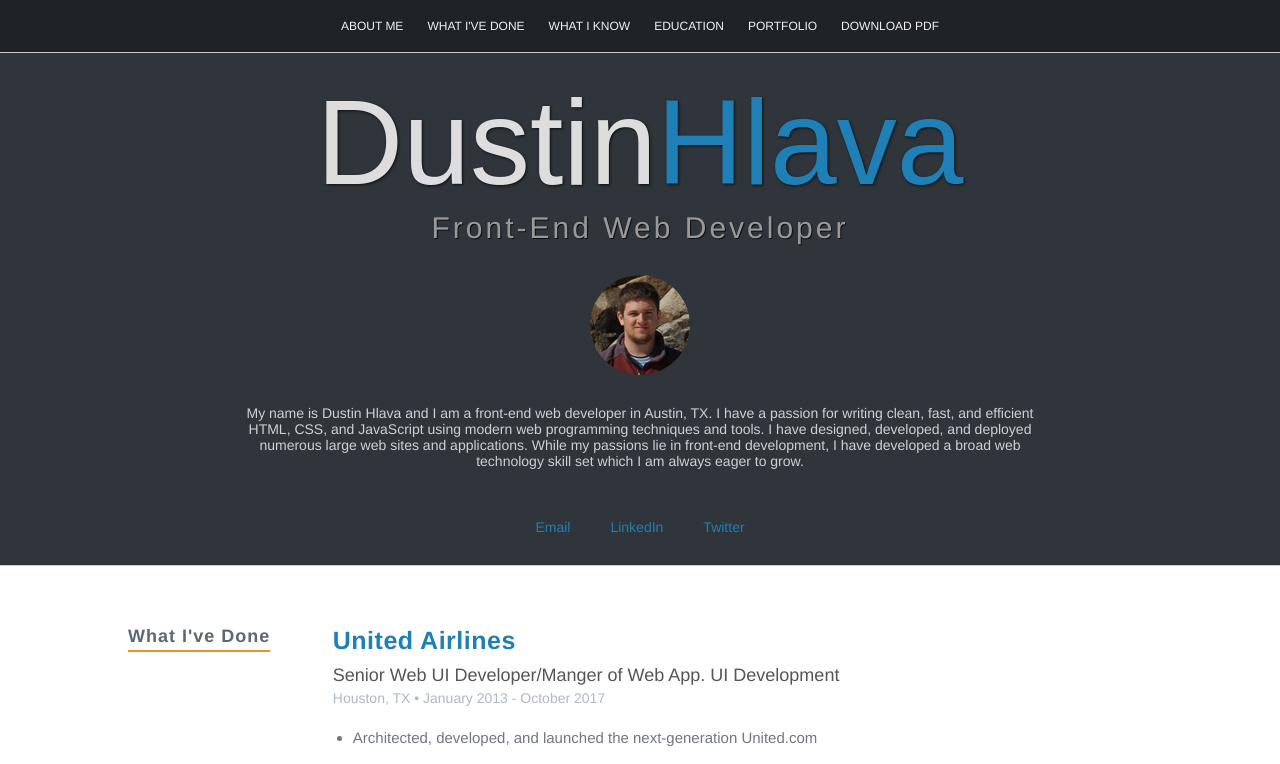
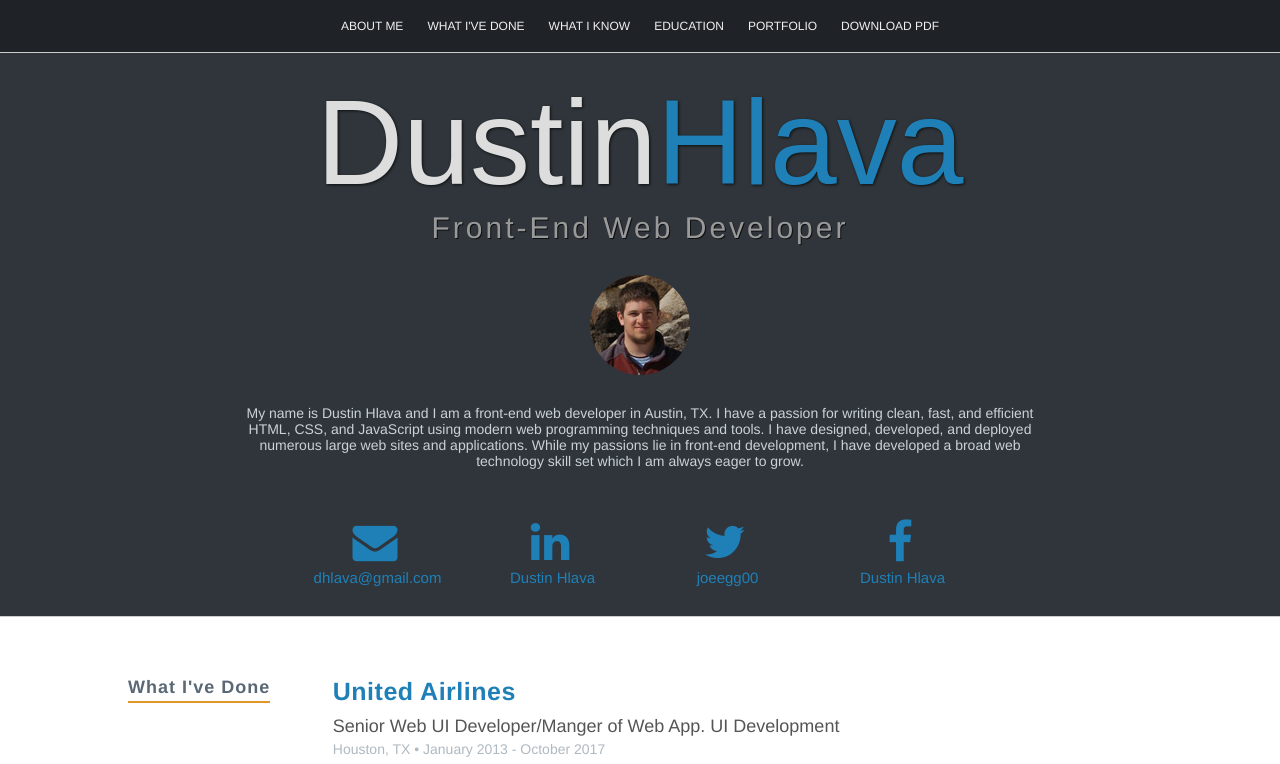
Before and after one commit to dhlava/portfolio, a React (Create React App) app: page / in a window 1280 px wide. Shown: the top 764 px of the page. Built offline with nearby package versions, Linux system fonts and the light colour scheme.

Commit message:
adds icons for social media list, adds font awesome via npm package, adds facebook to resume social media profiles

```diff
--- a/package.json
+++ b/package.json
@@ -3,6 +3,7 @@
   "version": "0.1.0",
   "private": true,
   "dependencies": {
+    "font-awesome": "^4.7.0",
     "moment": "^2.19.3",
     "normalize.css": "^7.0.0",
     "react": "^16.2.0",
--- a/src/components/Personal.js
+++ b/src/components/Personal.js
@@ -15,7 +15,7 @@ class Personal extends Component {
                         <p>{this.props.basics.summary}</p>
                     </div>
                     <div className="contact_details">
-                        <SocialMedia profiles={this.props.basics.profiles} />
+                        <SocialMedia profiles={this.props.basics.profiles} displayStyle="stacked" showUsername="true" />
                     </div>
                 </div>
             </section>
--- a/src/components/SocialMedia.js
+++ b/src/components/SocialMedia.js
@@ -1,14 +1,32 @@
-import React from 'react';
+import React, { Component } from 'react';
 import './socialmedia.css';
 
-const SocialMedia = (props) => {
-    return (
-        <ul className="socialmedia_list">
-            {props.profiles.map((profile, index) =>
-                <li key={index}><a href={profile.url}>{profile.network}</a></li>
-            )}
-        </ul>
-    );
-};
+
+class SocialMedia extends Component {
+    mapIcon(network){
+        switch (network) {
+            case "email":
+                return (
+                    <i className="fa fa-envelope fa-3x"/>
+                );
+            default:
+                return (
+                    <i className={`fa fa-${network} fa-3x`}/>
+                );
+        }
+    }
+    render() {
+        const displayClass = this.props.displayStyle ? `socialmedia_list_${this.props.displayStyle}` : '';
+        return (
+            <ul className={`socialmedia_list ${displayClass}`}>
+                {this.props.profiles.map((profile, index) =>
+                    <li key={index}>
+                        <a href={profile.network.toLowerCase() === 'email' ? `mailto:${profile.url}` : profile.url}>{this.mapIcon(profile.network.toLowerCase())}{this.props.showUsername ? profile.username : ''}</a>
+                    </li>
+                )}
+            </ul>
+        );
+    }
+}
 
 export default SocialMedia;
--- a/src/components/personal.css
+++ b/src/components/personal.css
@@ -1,4 +1,5 @@
 .personal_container {
+  /* background: linear-gradient(0deg, #2f353a, #56626b); */
   background-color:#2f353a;
   padding: 72px 10px 20px 10px;
   font-size: 1.4rem;
@@ -37,3 +38,9 @@
 .personal_container .socialmedia_list{
   margin:40px 0 0 0;
 }
+
+.personal_container .socialmedia_list li {
+  padding: 10px 20px;
+  font-size:1.5rem;
+  min-width:175px;
+}
--- a/src/components/socialmedia.css
+++ b/src/components/socialmedia.css
@@ -8,3 +8,13 @@
     padding: 10px 20px;
     display: inline-block;
 }
+
+.socialmedia_list .fa{
+    vertical-align: middle;
+    padding-right:5px;
+}
+
+.socialmedia_list_stacked .fa{
+    display:block;
+    padding-bottom:5px;
+}
--- a/src/index.js
+++ b/src/index.js
@@ -1,6 +1,7 @@
 import React from 'react';
 import ReactDOM from 'react-dom';
 import './normalize.css';
+import 'font-awesome/css/font-awesome.min.css';
 import App from './containers/App';
 import registerServiceWorker from './registerServiceWorker';
 
--- a/src/resume/resume.json
+++ b/src/resume/resume.json
@@ -29,6 +29,11 @@
         "network": "Twitter",
         "username": "joeegg00",
         "url": "https://twitter.com/joeegg00"
+      },
+      {
+        "network": "Facebook",
+        "username": "Dustin Hlava",
+        "url": "https://www.facebook.com/DustinHlava"
       }
     ]
   },
```
Also changed, not shown: src/components/navigation.css (+6 -5 lines), 1 other file (tests, documents, lock files or other folders).
